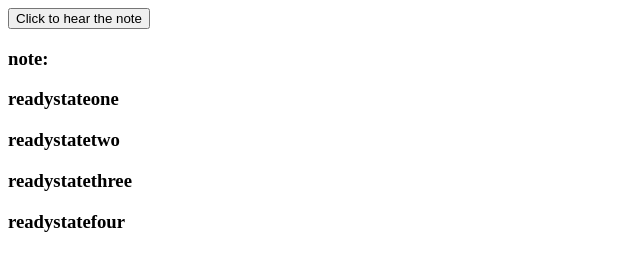
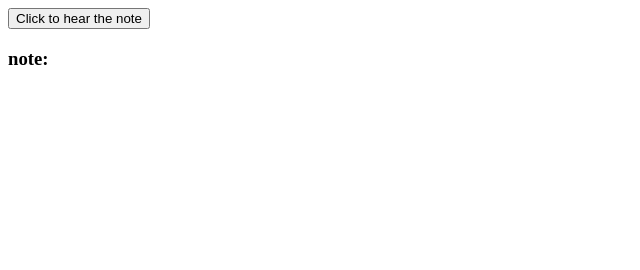
Before and after one commit to Seanmcdon/seanmcdon.github.io, a plain HTML site: page index.html in a window 1280 px wide. Shown: the whole page, without its empty margins (0-640 px from the left). Drawn offline with Linux system fonts and the light colour scheme.

Commit message:
Update index.html

```diff
--- a/index.html
+++ b/index.html
@@ -12,10 +12,6 @@
   <body>
     <button id="start-button"> Click to hear the note</button>
     <h3> note: <span id='the_note'></span></h3>
-    <h3> readystateone <span id='readystateone'></span></h3>
-    <h3> readystatetwo <span id='readystatetwo'></span></h3>
-    <h3> readystatethree <span id='readystatethree'></span></h3>
-    <h3> readystatefour <span id='readystatefour'></span></h3>
 
     <!-- Content -->
   </body>
```
